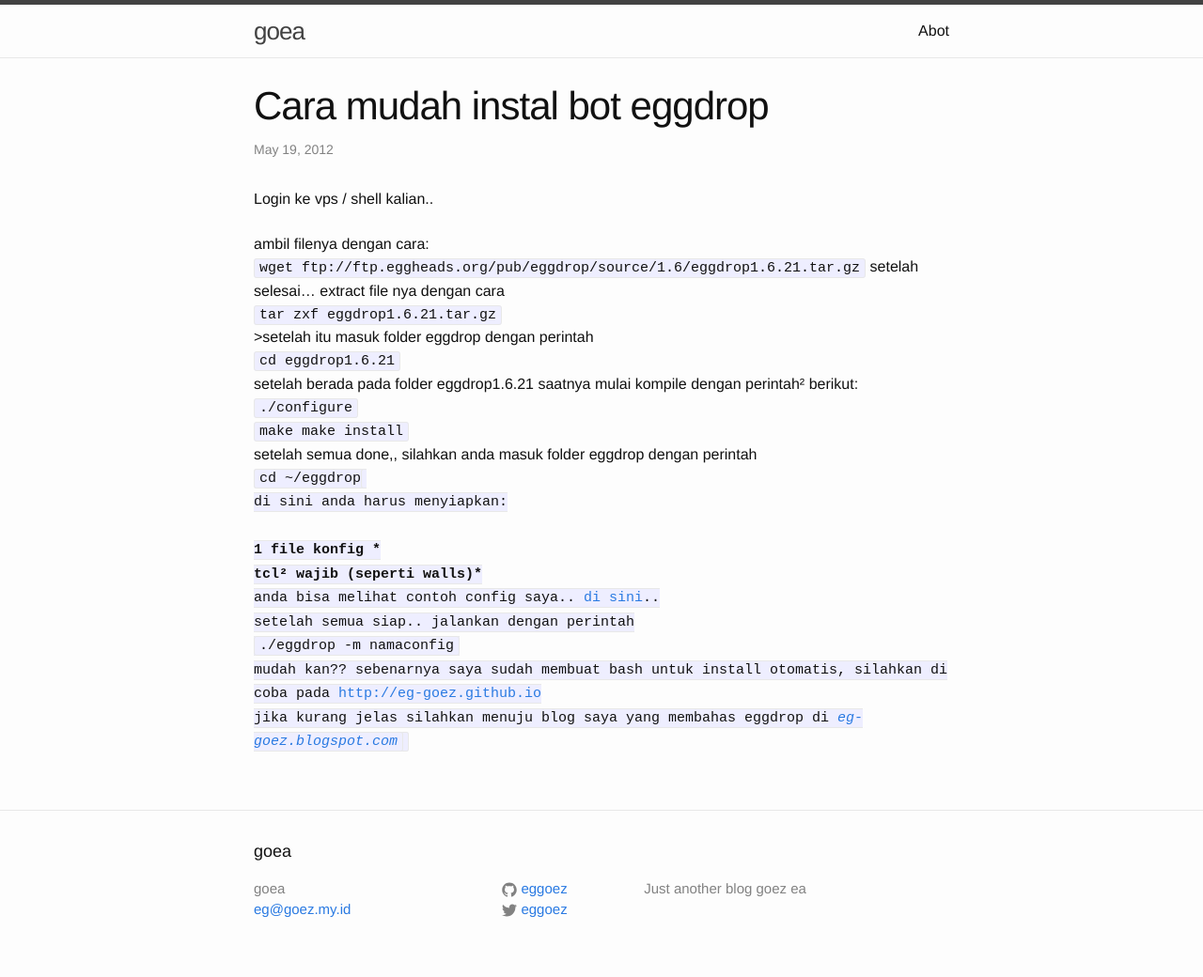
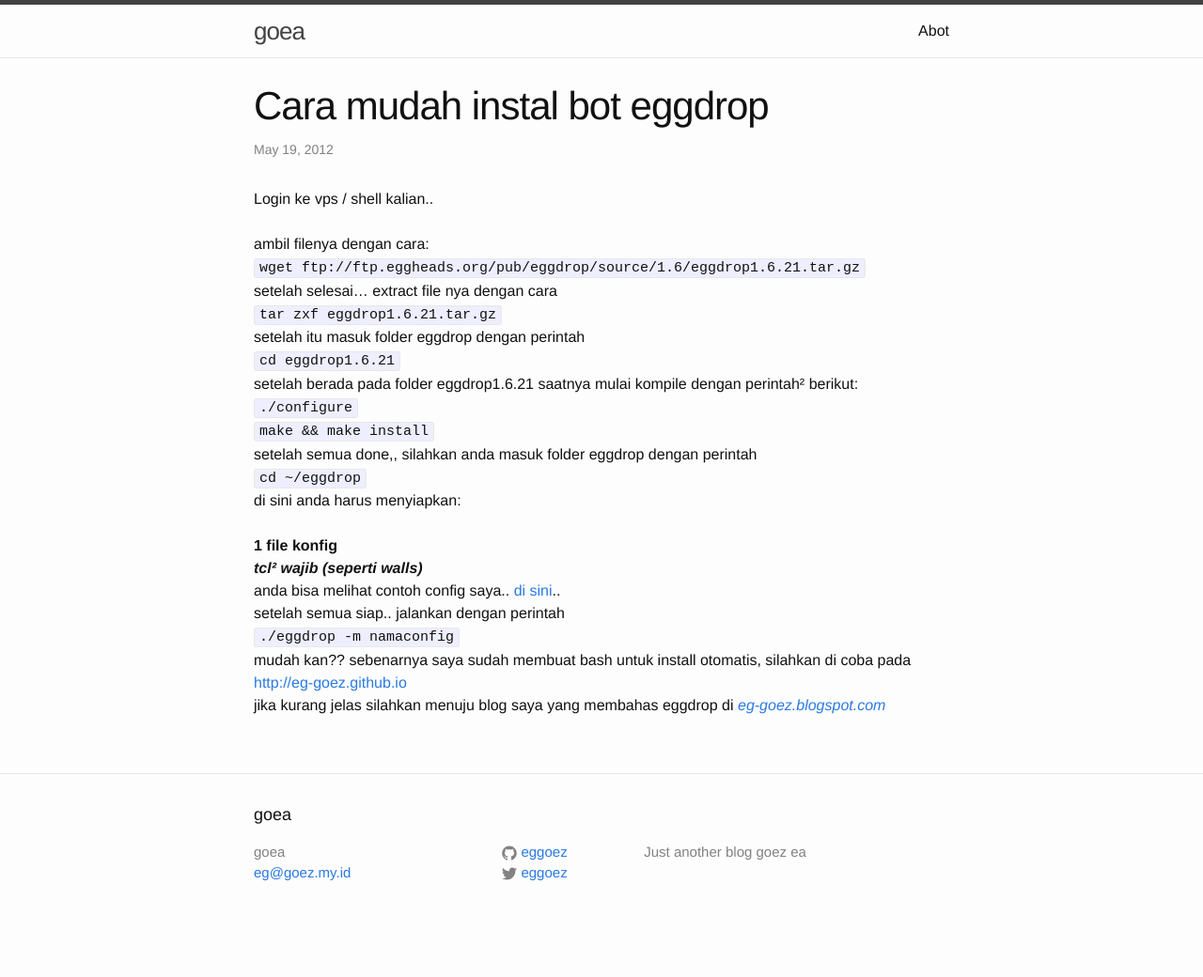
Before and after one commit to goezz/goezz.github.com, a Jekyll site: the page built from _posts/2012-05-18-cara-mudah-instal-botl-eggdrop.markdown, in a window 1280 px wide. Shown: the whole page at 94% size. Built offline with Jekyll 4.4.1, drawn with Linux system fonts in a browser that asks for light colours; after the commit the page ends 1001 px from its top, so only the background shows below that.

```diff
--- a/_posts/2012-05-18-cara-mudah-instal-botl-eggdrop.markdown
+++ b/_posts/2012-05-18-cara-mudah-instal-botl-eggdrop.markdown
@@ -7,17 +7,16 @@ categories: eggdrop
 Login ke vps / shell kalian..<br>
 <br>
 ambil filenya dengan cara:<br>
-<code>wget ftp://ftp.eggheads.org/pub/eggdrop/source/1.6/eggdrop1.6.21.tar.gz</code>
+<code>wget ftp://ftp.eggheads.org/pub/eggdrop/source/1.6/eggdrop1.6.21.tar.gz</code><br>
 setelah selesai... extract file nya dengan cara<br>
 <code>tar zxf eggdrop1.6.21.tar.gz</code>
-<br>>setelah itu masuk folder eggdrop dengan perintah<br>
+<br>setelah itu masuk folder eggdrop dengan perintah<br>
 <code>cd eggdrop1.6.21</code><br>
 setelah berada pada folder eggdrop1.6.21 saatnya mulai kompile dengan perintah² berikut:<br>
 <code>./configure</code><br>
-<code>make
-make install</code>
+<code>make && make install</code>
 <br>setelah semua done,, silahkan anda masuk folder eggdrop dengan perintah<br>
-<code>cd ~/eggdrop<code>
+<code>cd ~/eggdrop</code>
 <br>di sini anda harus menyiapkan:<br>
 <br>
 <strong>1 file konfig *<br>
```
